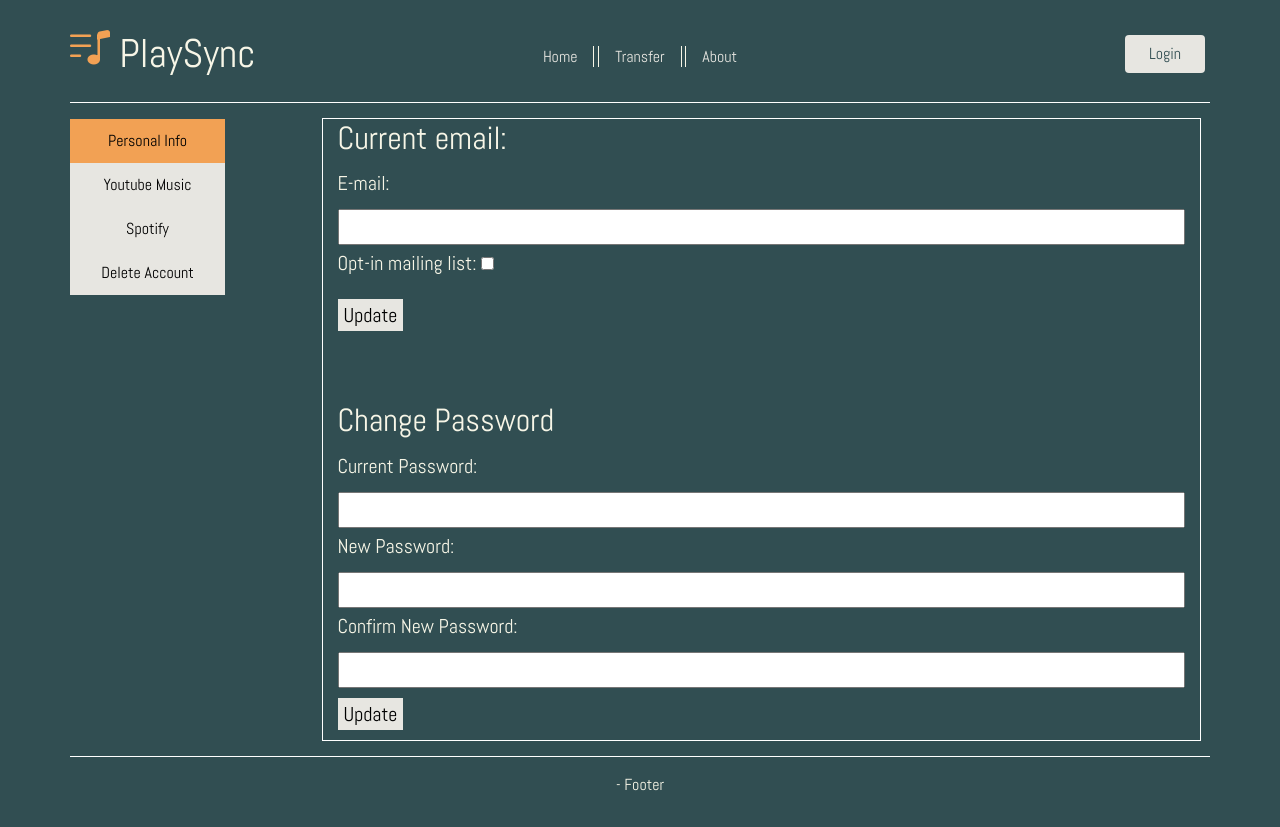
After one commit to PlaySync/PlaySync, a Python web app: template code/flask/templates/profile.html in a window 1280 px wide. The commit adds this page. Run offline with Jinja, Linux system fonts and the light colour scheme; the template is opened without the code that fills it, so the values that code supplies are empty; some libraries are stand-ins or nearby versions.

Commit message:
minor fixes

```diff
--- a/code/flask/start.py
+++ b/code/flask/start.py
@@ -13,6 +13,7 @@ app.register_blueprint(youtube_operation)
 app.register_blueprint(authadd_page)
 app.register_blueprint(authget_page)
 app.register_blueprint(transfer_page)
+app.register_blueprint(profile_page)
 
 # @app.route('/')
 # def index():
--- a/code/flask/templates/base.html
+++ b/code/flask/templates/base.html
@@ -22,7 +22,7 @@
       <div class="col-sm-4 navBar text-sm-center">
         <ul>
           <li><a href="./">Home</a></li>
-          <li><a href="#button">Button</a></li>
+          <li><a href="./transfer">Transfer</a></li>
           <li><a href="./about">About</a></li>
         </ul>
       </div>
@@ -35,8 +35,8 @@
           </a>
 
           <div class="dropdown-menu" aria-labelledby="dropdownMenuLink">
-            <a class="dropdown-item" href="#">Action</a>
-            <a class="dropdown-item" href="#">Another action</a>
+            <a class="dropdown-item" href="./profile">Profile Page</a>
+            <a class="dropdown-item" href="./transfer">Transfer</a>
             <div class="dropdown-divider"></div>
             <a class="dropdown-item" href="./logout">Logout</a>
           </div>
--- /dev/null
+++ b/code/flask/templates/profile.html
@@ -0,0 +1,98 @@
+{% extends 'base.html' %}
+{% block content %}
+
+        <div class="row profile-page">
+          <div class="col-sm-2 profile-side-bar" style="float: left; margin-left: -25px; padding: 0;">
+            <ul>
+              <button class="tablinks" onclick="openTab(event, 'personal-info')" id="defaultOpen">Personal Info</button>
+              <button class="tablinks" onclick="openTab(event, 'platform-a')">Youtube Music</button>
+              <button class="tablinks" onclick="openTab(event, 'platform-b')">Spotify</button>
+              <button class="tablinks" onclick="openTab(event, 'del-acc')">Delete Account</button>
+            </ul>
+          </div>
+          <div class="col-sm-9 offset-md-1 sidebar-content" style="outline: 1px solid white;">
+            <div id="personal-info" class="tabcontent" style="text-align: left; display: inline-block;">
+              <form class="email-update" action="#" method="post">
+                <h2>Current email:</h2>
+
+                <label for="email">E-mail: </label>
+                <input type="email" id="usr-email" name="new-email">
+                <br>
+                <label for="mailing">Opt-in mailing list:</label>
+                <input type="checkbox" id="mailing-list">
+                <br>
+                <input type="submit" id="email-pref" value="Update">
+              </form>
+                <br>
+                <br>
+              <form action="#">
+                <h2>Change Password</h2>
+                <label for="current-pw">Current Password:</label>
+                <input type="password" id="current-pw">
+                <label for="new-pw">New Password:</label>
+                <input type="password" id="new-pw">
+                <label for="new-pw">Confirm New Password:</label>
+                <input type="password" id="confirm-new-pw">
+                <input type="submit" id="pw-pref" value="Update">
+              </form>
+            </div>
+            <div id="platform-a" class="tabcontent" style="text-align: left; display: inline-block;">
+              <div class="platform-a-auto" style="text-align: center;" >
+                <form action="#">
+                  <input type="submit" id="login-platform-a" value="Login Using Platform A">
+                </form>
+                <p>Otherwise, enter manually below:</p>
+              </div>
+              <div class="platform-a-manual">
+                <form action="#">
+                  <p>Current User Identifier Token: none</p>
+                  <p>Current API Token: none</p>
+                  <label for="platform-a-auth">User Identifier Token: </label>
+                  <input type="text" id="platform-a-ident">
+                  <br>
+                  <label for="platform-a-auth">API Token: </label>
+                  <input type="text" id="platform-a-api">
+                  <br>
+                  <input type="submit" id="platform-a-submit" value="Update">
+                </form>
+              </div>
+            </div>
+            <div id="platform-b" class="tabcontent" style="text-align: left; display: inline-block;">
+              <div class="platform-b-auto" style="text-align: center;" >
+                <form action="./spotify_auth" method="get">
+                  <input type="submit" id="login-platform-b" value="Login Using Spotify">
+                </form>
+              </div>
+            </div>
+            <div id="del-acc" class="tabcontent" style="text-align: left; display: inline-block;">
+              <form action="#">
+                <h5>NOTE: THIS ACTION CANNOT BE UNDONE. All user information (playlist data, synchronization settings, etc) will be permanently deleted. We require password confirmation prior to account deletion.</h5>
+                <label for="current-pw">Current Password:</label>
+                <input type="password" id="current-pw">
+                <label for="confirm-current-pw">Confirm Password:</label>
+                <input type="password" id="current-pw">
+                <label for="del-acc">I understand that account deletion means all user data will be permanently lost</label>
+                <input type="checkbox" id="confirm-acc-del">
+                <br>
+                <input type="submit" id="del-acc-submit" value="Delete Account">
+              </form>
+            </div>
+          </div>
+        </div>
+      <script>
+      function openTab(evt, tabName) {
+        var i, tabcontent, tablinks;
+        tabcontent = document.getElementsByClassName("tabcontent");
+        for (i = 0; i < tabcontent.length; i++) {
+          tabcontent[i].style.display = "none";
+        }
+        tablinks = document.getElementsByClassName("tablinks");
+        for (i = 0; i < tablinks.length; i++) {
+          tablinks[i].className = tablinks[i].className.replace(" active", "");
+        }
+        document.getElementById(tabName).style.display = "block";
+        evt.currentTarget.className += " active";
+      }
+      document.getElementById("defaultOpen").click();
+      </script>
+{% endblock %}
--- a/code/public_html/css/styles.css
+++ b/code/public_html/css/styles.css
@@ -301,3 +301,54 @@ body {
   cursor: pointer;
   margin: 5px;
 }
+
+.profile-side-bar{
+  height: 100%;
+
+}
+
+.profile-side-bar ul{
+  list-style-type: none;
+}
+
+.profile-side-bar button{
+  padding: 10px;
+  outline: none;
+  border: none;
+  width: 100%;
+  text-align: center;
+  font-size: 16px;
+  background-color: #e7e6e1;
+}
+
+.profile-side-bar button:hover{
+  background-color: #f2a154;
+}
+
+.profile-side-bar button.active{
+  background-color: #f2a154;
+}
+
+.sidebar-content {
+  font-size: 20px;
+}
+
+.sidebar-content input[type=submit] {
+  border: none;
+  outline: none;
+  cursor: pointer;
+  background-color: #e7e6e1;
+  font-size: 20px;
+  margin-bottom: 10px;
+  margin-top: 10px;
+}
+
+.sidebar-content label {
+  padding-top: 3px;
+  padding-bottom: 3px;
+}
+
+.sidebar-content input:not([type=checkbox]):not([type=submit]){
+  width: 100%;
+  clear: right;
+}
```
Also changed, not shown: code/flask/includes/blueprint.py (+9 -0 lines), code/flask/templates/playlist_page.html (+3 -57 lines).
